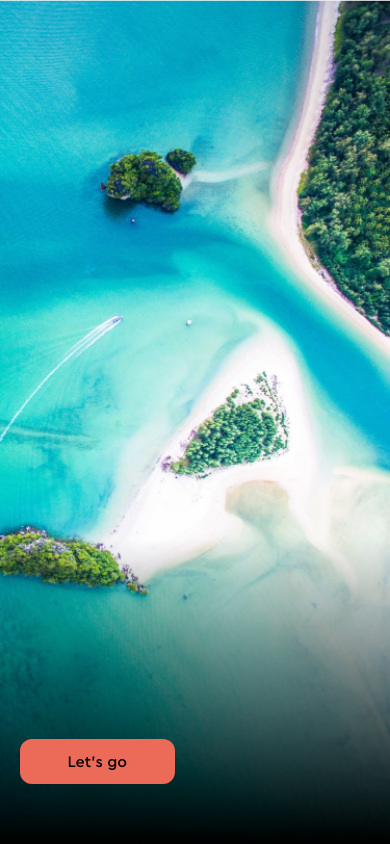
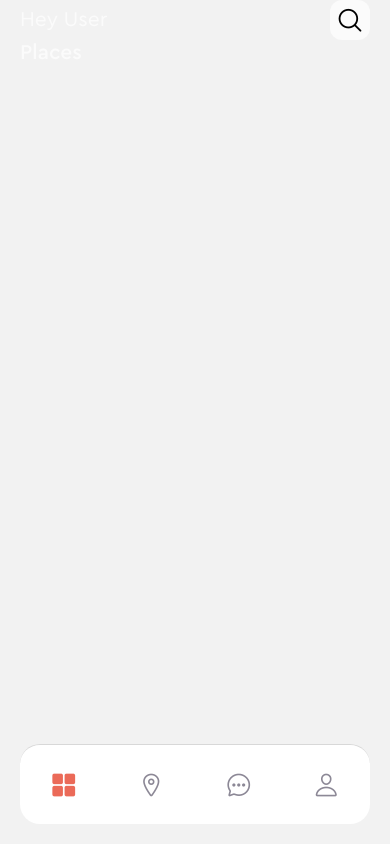
Before and after one commit to FadimeAydiner/TRAVEL_APP, a React Native app: screen /Bottom in a window 390 px wide. Built offline with nearby package versions, Linux system fonts and the light colour scheme.

Commit message:
Bottom Navigator Created

```diff
--- a/App.js
+++ b/App.js
@@ -1,11 +1,11 @@
-import { StatusBar } from 'expo-status-bar';
-import { StyleSheet, Text, View } from 'react-native';
+
 import { useFonts } from 'expo-font';
 import * as Splashscreen from "expo-splash-screen";
 import { useCallback } from 'react';
 import { NavigationContainer } from '@react-navigation/native';
 import { createNativeStackNavigator } from '@react-navigation/native-stack';
-import { Onboarding } from './screens';
+import { Onboarding, Search } from './screens';
+import BottomTabNavigation from './navigation/BottomTabNavigation';
 
 
 const Stack=createNativeStackNavigator();
@@ -37,6 +37,8 @@
     <NavigationContainer>
       <Stack.Navigator>
         <Stack.Screen name='Onboarding' component={Onboarding} options={{headerShown:false}}/>
+        <Stack.Screen name='Bottom' component={BottomTabNavigation} options={{headerShown:false}}/>
+        <Stack.Screen name='Search' component={Search} options={{headerShown:false}}/>
       </Stack.Navigator>
     </NavigationContainer>
   );
--- a/components/Onboard/Slides.jsx
+++ b/components/Onboard/Slides.jsx
@@ -1,10 +1,15 @@
 import { View, Image} from 'react-native'
 import React from 'react'
 import styles from './Slides.style'
-import {HeightSpacer, ResuableBtn, ReusableText} from '../../components/index'
+import {HeightSpacer,
+       ResuableBtn,
+       ReusableText
+       } from '../../components/index'
 import { COLORS, SIZES } from '../../constants/theme'
+import { useNavigation } from '@react-navigation/native'
 
 const Slides = ({item}) => {
+  const navigation=useNavigation();
   return (
     <View>
       <Image source={item.image} style={styles.image}/>
@@ -18,7 +23,7 @@
             />
             <HeightSpacer height={40}/>
             <ResuableBtn
-                onPress={()=>{}}
+                onPress={()=>navigation.navigate('Bottom')}
                 btnText={"Let's go"}
                 width={(SIZES.width-50)/2.2}
                 backgroundColor={COLORS.red}
@@ -26,8 +31,8 @@
                 borderWidth={0}
                 textColor={COLORS.white}
 
+            />
 
-            />
       </View>
     </View>
   );
--- /dev/null
+++ b/components/Reusable/reusable.style.js
@@ -0,0 +1,17 @@
+import { StyleSheet } from "react-native";
+
+
+const reusable = StyleSheet.create({
+    container:{
+        flex:1,
+        marginHorizontal:20
+    },
+    rowWithSpace:(justifyContent)=>({
+        flexDirection:"row",
+        alignItems:"center",
+        justifyContent:justifyContent
+
+    })
+})
+
+export default reusable
--- /dev/null
+++ b/navigation/BottomTabNavigation.jsx
@@ -0,0 +1,121 @@
+import { StyleSheet, Text, View } from 'react-native'
+import React from 'react'
+import { createBottomTabNavigator } from '@react-navigation/bottom-tabs'
+import { Home,Profile,Chat,Location } from '../screens';
+import {Ionicons} from '@expo/vector-icons'
+import { COLORS } from '../constants/theme';
+
+
+const Tab=createBottomTabNavigator();
+
+const tabBarStyle={
+    padding:20,
+    borderRadius:20,
+    height:80,
+    position:"absolute",
+    bottom:20,
+    left:20,
+    right:20
+}
+const BottomTabNavigation = () => {
+  return (
+    <Tab.Navigator
+        initialRouteName='Home'
+        activeColor='#eb6a58'
+        tabBarHideKeyboard={true}
+        headerShown={false}
+        inactiveColor='#3e2465'
+        barStyle={{paddingBottom:48}}
+    >
+        <Tab.Screen
+            name="Home"
+            component={Home}
+            options={
+                {
+                    tabBarStyle:tabBarStyle,
+                    tabBarShowLabel:false,
+                    headerShown:false,
+                    tabBarIcon:({focused})=> (
+                        <Ionicons
+                            name={focused ? 'grid':'grid-outline'}
+                            color={focused ? COLORS.red:COLORS.gray}
+                            size={26}
+
+                        />
+
+                    )
+                }
+            }
+
+        />
+
+        <Tab.Screen
+            name="Location"
+            component={Location}
+            options={
+                {
+                    tabBarStyle:tabBarStyle,
+                    tabBarShowLabel:false,
+                    headerShown:false,
+                    tabBarIcon:({focused})=> (
+                        <Ionicons
+                            name={focused ? 'location':'location-outline'}
+                            color={focused ? COLORS.red:COLORS.gray}
+                            size={26}
+
+                        />
+
+                    )
+                }
+            }
+
+        />
+        <Tab.Screen
+            name="Chat"
+            component={Chat}
+            options={
+                {
+                    tabBarStyle:tabBarStyle,
+                    tabBarShowLabel:false,
+                    headerShown:false,
+                    tabBarIcon:({focused})=> (
+                        <Ionicons
+                            name={focused ? 'chatbubble-ellipses':'chatbubble-ellipses-outline'}
+                            color={focused ? COLORS.red:COLORS.gray}
+                            size={26}
+
+                        />
+
+                    )
+                }
+            }
+
+        />
+         <Tab.Screen
+            name="Profile"
+            component={Profile}
+            options={
+                {
+                    tabBarStyle:tabBarStyle,
+                    tabBarShowLabel:false,
+                    headerShown:false,
+                    tabBarIcon:({focused})=> (
+                        <Ionicons
+                            name={focused ? 'person':'person-outline'}
+                            color={focused ? COLORS.red:COLORS.gray}
+                            size={26}
+
+                        />
+
+                    )
+                }
+            }
+
+        />
+    </Tab.Navigator>
+  )
+}
+
+export default BottomTabNavigation
+
+const styles = StyleSheet.create({})
--- /dev/null
+++ b/screens/chat/Chat.jsx
@@ -0,0 +1,14 @@
+import { StyleSheet, Text, View } from 'react-native'
+import React from 'react'
+
+const Chat = () => {
+  return (
+    <View>
+      <Text>Chat</Text>
+    </View>
+  )
+}
+
+export default Chat
+
+const styles = StyleSheet.create({})
--- /dev/null
+++ b/screens/home/Home.jsx
@@ -0,0 +1,45 @@
+import { StyleSheet, Text, TouchableOpacity, View } from 'react-native'
+import React from 'react'
+import { SafeAreaView } from 'react-native-safe-area-context'
+import reusable from '../../components/Reusable/reusable.style'
+import { HeightSpacer, ReusableText } from '../../components'
+import { COLORS, SIZES, TEXT } from '../../constants/theme'
+import {AntDesign} from "@expo/vector-icons"
+import styles from './home.style'
+
+
+const Home = ({navigation}) => {
+  return (
+    <SafeAreaView style={reusable.container}>
+      <View>
+        <View style={reusable.rowWithSpace("space-between")}>
+        <ReusableText
+                text={"Hey User"}
+                family={'regular'}
+                size={TEXT.large}
+                color={COLORS.white}
+         />
+
+         <TouchableOpacity style={styles.box}
+          onPress={()=>navigation.navigate('Search')}
+         >
+          <AntDesign
+            name='search1'
+            size={26}
+          />
+
+         </TouchableOpacity>
+        </View>
+        <HeightSpacer height={SIZES.xLarge}/>
+        <ReusableText
+                text={"Places"}
+                family={"medium"}
+                size={TEXT.large}
+                color={COLORS.white}
+         />
+      </View>
+    </SafeAreaView>
+  )
+}
+
+export default Home
--- /dev/null
+++ b/screens/home/home.style.js
@@ -0,0 +1,15 @@
+import { StyleSheet } from "react-native";
+import { COLORS } from "../../constants/theme";
+
+const styles = StyleSheet.create({
+    box:{
+        backgroundColor:COLORS.white,
+        width:40,
+        height:40,
+        borderRadius:12,
+        alignItems:'center',
+        justifyContent:'center'
+    }
+})
+
+export default styles
--- /dev/null
+++ b/screens/location/Location.jsx
@@ -0,0 +1,14 @@
+import { StyleSheet, Text, View } from 'react-native'
+import React from 'react'
+
+const Location = () => {
+  return (
+    <View>
+      <Text>Location</Text>
+    </View>
+  )
+}
+
+export default Location
+
+const styles = StyleSheet.create({})
--- /dev/null
+++ b/screens/profile/Profile.jsx
@@ -0,0 +1,14 @@
+import { StyleSheet, Text, View } from 'react-native'
+import React from 'react'
+
+const Profile = () => {
+  return (
+    <View>
+      <Text>Profile</Text>
+    </View>
+  )
+}
+
+export default Profile
+
+const styles = StyleSheet.create({})
--- /dev/null
+++ b/screens/search/Search.jsx
@@ -0,0 +1,14 @@
+import { StyleSheet, Text, View } from 'react-native'
+import React from 'react'
+
+const Search = () => {
+  return (
+    <View>
+      <Text>Search</Text>
+    </View>
+  )
+}
+
+export default Search
+
+const styles = StyleSheet.create({})
```
Also changed, not shown: screens/index.js (+12 -1 lines), components/Home/Places.jsx (added).
